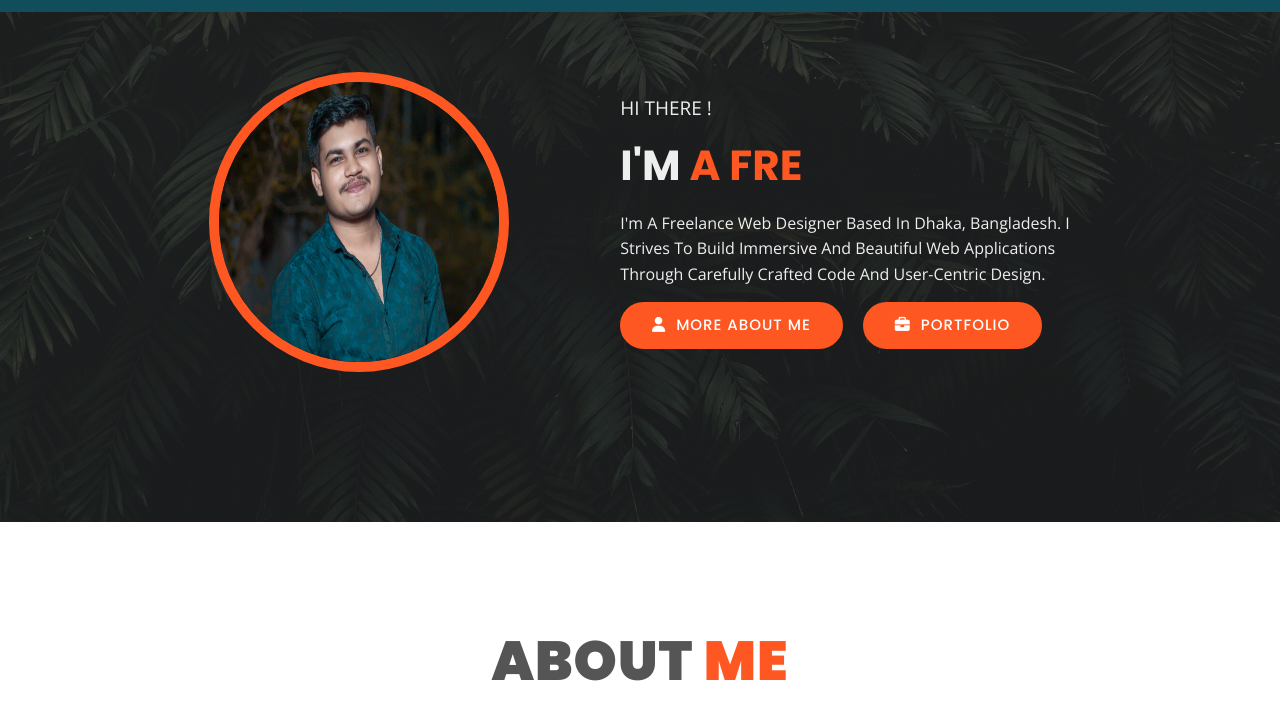
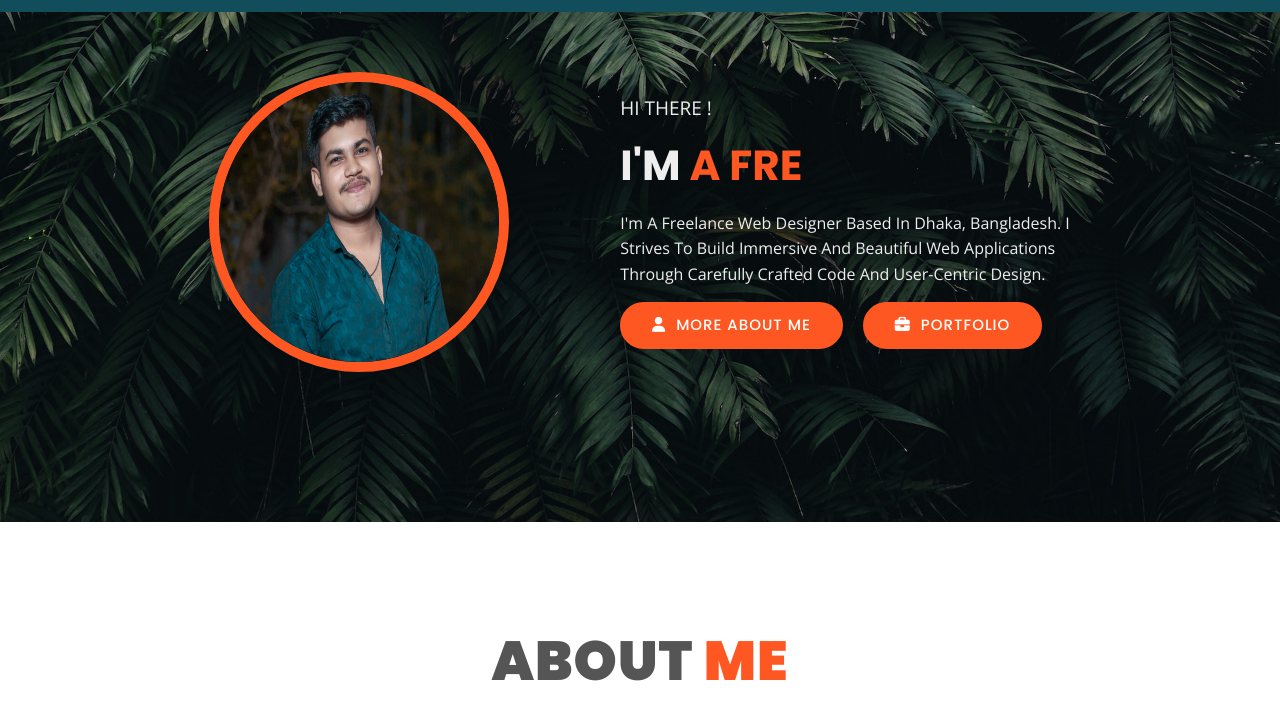
Before and after one commit to ajoy-code-dreamer/portfolio-1, a plain HTML site: page index.html in a window 1280 px wide. Shown: the part 78-800 px from the top of the page. Drawn offline with nearby package versions, Linux system fonts and the light colour scheme.

Commit message:
Update index.html
background images change

```diff
--- a/index.html
+++ b/index.html
@@ -80,7 +80,7 @@
 		</nav>
 		<!-- ===== navbar end here ===== -->
 		<!-- ===== banner section start here ===== -->
-		<section id="banner">
+		<section id="banner" style="background-image: url(./images/banner.jpg);">
 			<div class="container">
 				<div class="row banner_wrapper">
 					<div class="col-lg-3">
```
